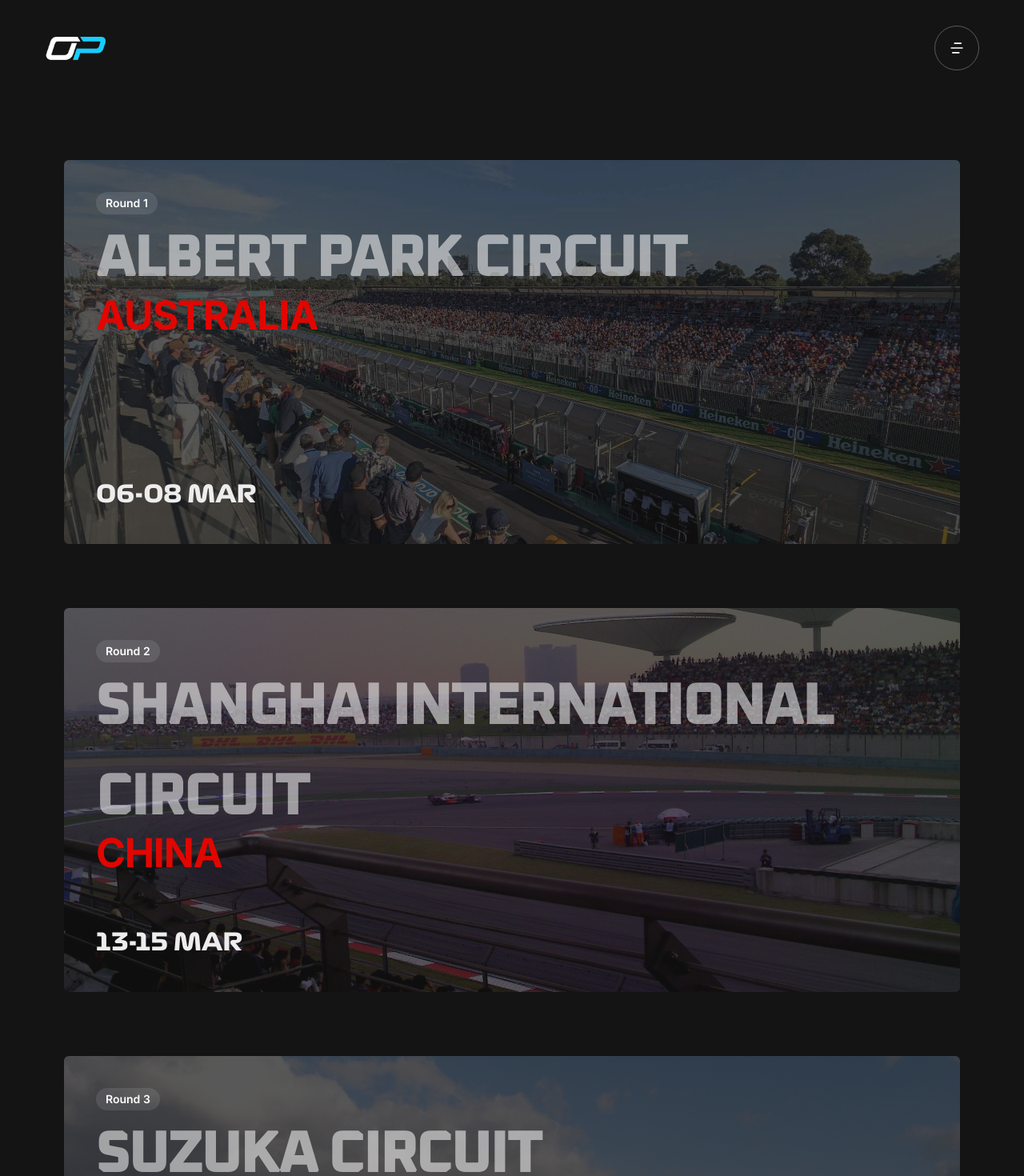
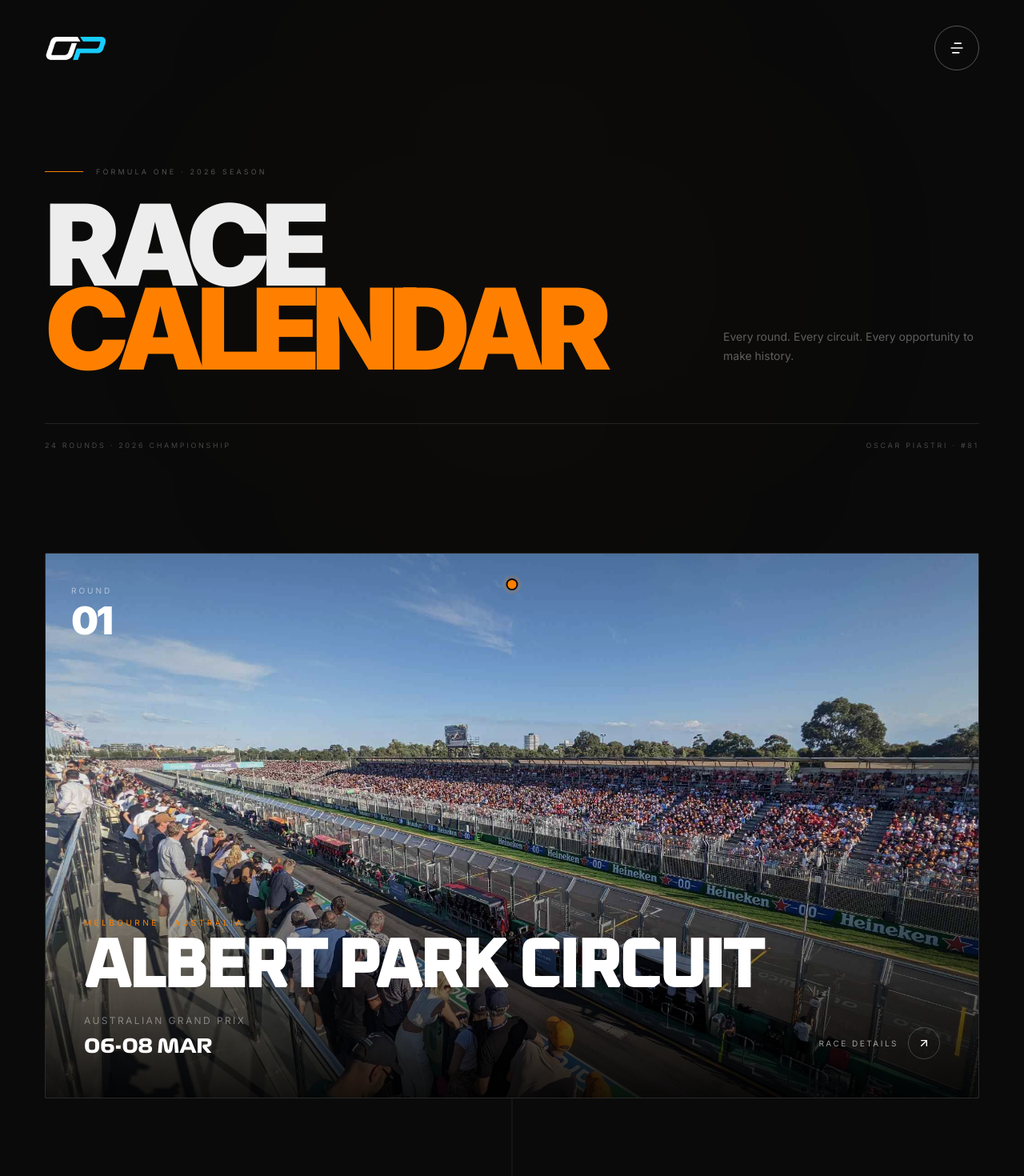
Before and after one commit to iliyaNP-front/Oscar-piastri-concept-website, a Next.js app: page /calendar in a window 1280 px wide. Shown: the top 1470 px of the page at 80% size. Built offline with nearby package versions, Linux system fonts and the light colour scheme; a web font is replaced by a local one.

Commit message:
[feat] rewrok calender page

```diff
--- a/app/calendar/page.tsx
+++ b/app/calendar/page.tsx
@@ -1,11 +1,6 @@
-import CalenderCard from "@/component/CalendarCard";
-
-export default async function Calender() {
-  const res = await fetch("http://localhost:3000/data/f1-2026-calendar.json", {
-    cache: "no-store",
-  });
-
-  const races = await res.json();
+import fs from "fs/promises";
+import path from "path";
+import CalendarCard from "@/component/CalendarCard";
 
 interface RaceType {
   id: number;
@@ -20,13 +15,81 @@ export default async function Calender() {
   slug: string;
 }
 
+export default async function Calendar() {
+  const filePath = path.join(
+    process.cwd(),
+    "public",
+    "data",
+    "f1-2026-calendar.json",
+  );
+
+  const file = await fs.readFile(filePath, "utf-8");
+
+  const races: RaceType[] = JSON.parse(file);
+
   return (
-    <div className="w-full min-h-screen bg-[#141414] text-white px-8 lg:px-20 flex flex-col justify-center py-50">
-      <div className="w-full flex flex-col gap-20 ">
-        {races.map((race: RaceType) => (
-          <CalenderCard key={race.id} races={race} />
+    <main className="min-h-screen w-full overflow-hidden bg-[#0a0a0a] text-[#EDEDED]">
+      {/* ==================== HEADER ==================== */}
+
+      <section className="relative px-5 pb-24 pt-40 sm:px-8 lg:px-14 lg:pb-32 lg:pt-52">
+        {/* Ambient glow */}
+        <div className="pointer-events-none absolute left-1/2 top-1/2 h-[600px] w-[600px] -translate-x-1/2 -translate-y-1/2 rounded-full bg-[#FF8000]/[0.025] blur-[150px]" />
+
+        <div className="relative z-10 mx-auto max-w-[1600px]">
+          {/* Label */}
+          <div className="mb-8 flex items-center gap-4">
+            <span className="h-px w-12 bg-[#FF8000]" />
+
+            <span className="text-[9px] uppercase tracking-[0.35em] text-white/30">
+              Formula One · 2026 Season
+            </span>
+          </div>
+
+          {/* Heading */}
+          <div className="flex flex-col justify-between gap-10 lg:flex-row lg:items-end">
+            <h1 className="font-black text-[clamp(70px,11vw,170px)] uppercase leading-[0.75] tracking-[-0.08em]">
+              Race
+              <br />
+              <span className="text-[#FF8000]">Calendar</span>
+            </h1>
+
+            <div className="max-w-[320px] lg:pb-2">
+              <p className="text-sm leading-6 text-white/35">
+                Every round. Every circuit. Every opportunity to make history.
+              </p>
+            </div>
+          </div>
+
+          {/* Meta */}
+          <div className="mt-16 flex items-center justify-between border-t border-white/10 pt-5">
+            <span className="text-[9px] uppercase tracking-[0.3em] text-white/25">
+              24 Rounds · 2026 Championship
+            </span>
+
+            <span className="text-[9px] uppercase tracking-[0.3em] text-white/25">
+              Oscar Piastri · #81
+            </span>
+          </div>
+        </div>
+      </section>
+
+      {/* ==================== CALENDAR ==================== */}
+
+      <section className="px-5 pb-32 sm:px-8 lg:px-14 lg:pb-48">
+        <div className="mx-auto max-w-[1600px]">
+          <div className="relative">
+            {/* Timeline */}
+            <div className="absolute bottom-0 left-[19px] top-0 w-px bg-white/10 lg:left-1/2 lg:-translate-x-1/2" />
+
+            {/* Races */}
+            <div className="flex flex-col gap-20 lg:gap-32">
+              {races.map((race) => (
+                <CalendarCard key={race.id} race={race} />
               ))}
             </div>
           </div>
+        </div>
+      </section>
+    </main>
   );
 }
--- a/component/CalendarCard.tsx
+++ b/component/CalendarCard.tsx
@@ -1,4 +1,14 @@
 "use client";
+
+import Image from "next/image";
+import Link from "next/link";
+import { useRef } from "react";
+import gsap from "gsap";
+import { useGSAP } from "@gsap/react";
+import { ScrollTrigger } from "gsap/ScrollTrigger";
+import { FiArrowUpRight } from "react-icons/fi";
+
+gsap.registerPlugin(ScrollTrigger);
 
 interface RaceType {
   id: number;
@@ -12,55 +22,160 @@ interface RaceType {
   image: string;
   slug: string;
 }
-interface CalenderCardProps {
-  races: RaceType;
+
+interface CalendarCardProps {
+  race: RaceType;
 }
 
-import { useEffect, useRef, useState } from "react";
+export default function CalendarCard({ race }: CalendarCardProps) {
+  const container = useRef<HTMLDivElement | null>(null);
 
-export default function CalenderCard({ races }: CalenderCardProps) {
-  const Ref = useRef<HTMLDivElement | null>(null);
-  const [active, setAtive] = useState(false);
+  useGSAP(
+    () => {
+      if (!container.current) return;
 
-  useEffect(() => {
-    if (!Ref.current) return;
-    const observer = new IntersectionObserver(
-      ([entry]) => {
-        setAtive(entry.isIntersecting);
-      },
-      { threshold: 0.9 },
-    );
-    observer.observe(Ref.current);
-    return () => observer.disconnect();
-  }, []);
+      const image = container.current.querySelector(".calendar-image");
+
+      const content = container.current.querySelector(".calendar-content");
+
+      if (!image || !content) return;
+
+      const contentItems = Array.from(content.children);
+
+      gsap.fromTo(
+        image,
+        {
+          scale: 1.15,
+        },
+        {
+          scale: 1,
+          duration: 1.4,
+          ease: "power3.out",
+          scrollTrigger: {
+            trigger: container.current,
+            start: "top 85%",
+            once: true,
+          },
+        },
+      );
+
+      gsap.fromTo(
+        contentItems,
+        {
+          y: 40,
+          opacity: 0,
+        },
+        {
+          y: 0,
+          opacity: 1,
+          duration: 0.9,
+          stagger: 0.08,
+          ease: "power3.out",
+          scrollTrigger: {
+            trigger: container.current,
+            start: "top 80%",
+            once: true,
+          },
+        },
+      );
+    },
+    {
+      scope: container,
+    },
+  );
 
   return (
-    <div
-      className="w-full bg-center bg-cover bg-no-repeat rounded-md"
-      style={{ backgroundImage: `url(${races.image})` }}
-    >
-      <div
-        ref={Ref}
-        className={`w-full flex flex-col justify-between CalenderCard relative min-h-120 transition-all duration-300 ${active ? "bg-[#141414b4]" : "bg-[#141414ee]"}  p-10`}
-      >
-        <div>
-          <p className="inline-block px-3 py-1 text-sm  font-semibold bg-white/10 rounded-full">
-            Round <span>{races.round}</span>
-          </p>
-          <h1
-            className="text-[#ffffff89] text-[75px] font-extrabold RaceName tracking-tighter"
-            style={{ fontFamily: "var(--font-oxanium)" }}
-          >
-            {races.circuitName.toUpperCase()}
-          </h1>
-          <p className="text-[50px] RaceCountry text-[#E10600] font-bold tracking-tight -mt-6">
-            {races.country.toUpperCase()}
-          </p>
+    <article ref={container} className="relative pl-12 lg:pl-0">
+      {/* ==================== TIMELINE DOT ==================== */}
+
+      <div className="absolute left-[12px] top-8 z-20 h-[15px] w-[15px] rounded-full border-2 border-[#0a0a0a] bg-[#FF8000] shadow-[0_0_0_4px_rgba(255,128,0,0.15)] lg:left-1/2 lg:-translate-x-1/2" />
+
+      {/* ==================== CARD ==================== */}
+
+      <div className="group relative overflow-hidden rounded-[2px] border border-white/10 bg-[#111111]">
+        {/* ==================== IMAGE ==================== */}
+
+        <div className="relative h-[500px] overflow-hidden sm:h-[600px] lg:h-[680px]">
+          <Image
+            src={race.image}
+            alt={`${race.raceName} - ${race.circuitName}`}
+            fill
+            sizes="(max-width: 768px) 100vw, 1600px"
+            className="calendar-image object-cover transition-transform duration-1000 ease-out group-hover:scale-[1.03]"
+            priority={race.round <= 2}
+          />
+
+          {/* Dark overlay */}
+          <div className="absolute inset-0 bg-gradient-to-b from-black/30 via-black/5 to-black/90" />
+
+          {/* Orange hover overlay */}
+          <div className="absolute inset-0 bg-[#FF8000]/0 transition-colors duration-700 group-hover:bg-[#FF8000]/[0.04]" />
+
+          {/* ==================== ROUND ==================== */}
+
+          <div className="absolute left-6 top-6 sm:left-8 sm:top-8">
+            <span className="text-[10px] uppercase tracking-[0.3em] text-white/50">
+              Round
+            </span>
+
+            <p className="mt-1 font-black text-4xl leading-none tracking-[-0.06em] text-white sm:text-5xl">
+              {String(race.round).padStart(2, "0")}
+            </p>
+          </div>
+
+          {/* ==================== MAIN CONTENT ==================== */}
+
+          <div className="absolute bottom-8 left-6 right-6 sm:bottom-10 sm:left-8 sm:right-8 lg:bottom-12 lg:left-12 lg:right-12">
+            <div className="calendar-content">
+              {/* Location */}
+
+              <p className="mb-3 text-[10px] uppercase tracking-[0.35em] text-[#FF8000]">
+                {race.city} · {race.country}
+              </p>
+
+              {/* Circuit */}
+
+              <h2
+                className="font-black text-[clamp(42px,7vw,105px)] uppercase leading-[0.8] tracking-[-0.07em] text-white"
+                style={{
+                  fontFamily: "var(--font-oxanium)",
+                }}
+              >
+                {race.circuitName}
+              </h2>
+
+              {/* Bottom information */}
+
+              <div className="mt-6 flex flex-col gap-5 sm:flex-row sm:items-end sm:justify-between">
+                <div>
+                  <p className="text-xs uppercase tracking-[0.2em] text-white/40">
+                    {race.raceName}
+                  </p>
+
+                  <p className="mt-2 font-formula text-xl font-bold text-white sm:text-2xl">
+                    {race.dateFormatted}
+                  </p>
+                </div>
+
+                {/* Details link */}
+
+                <Link
+                  href={`/calendar/${race.slug}`}
+                  className="group/link flex w-fit items-center gap-3"
+                >
+                  <span className="text-[10px] uppercase tracking-[0.25em] text-white/60 transition-colors duration-300 group-hover/link:text-[#FF8000]">
+                    Race details
+                  </span>
+
+                  <span className="flex h-10 w-10 items-center justify-center rounded-full border border-white/20 text-white transition-all duration-300 group-hover/link:border-[#FF8000] group-hover/link:bg-[#FF8000] group-hover/link:text-black">
+                    <FiArrowUpRight />
+                  </span>
+                </Link>
+              </div>
+            </div>
+          </div>
         </div>
-        <p className="text-[#EDEDED] RaceDate font-formula font-black text-[30px]">
-          {races.dateFormatted}
-        </p>
       </div>
-    </div>
+    </article>
   );
 }
--- a/public/data/f1-2026-calendar.json
+++ b/public/data/f1-2026-calendar.json
@@ -8,7 +8,7 @@
     "city": "Melbourne",
     "date": "2026-03-08T00:00:00Z",
     "dateFormatted": "06-08 MAR",
-    "image": "./TrackImage/AlbertPark.jpg",
+    "image": "/TrackImage/AlbertPark.jpg",
     "slug": "australian-grand-prix"
   },
   {
@@ -20,7 +20,7 @@
     "city": "Shanghai",
     "date": "2026-03-15T00:00:00Z",
     "dateFormatted": "13-15 MAR",
-    "image": "./TrackImage/China.jpg",
+    "image": "/TrackImage/China.jpg",
     "slug": "chinese-grand-prix"
   },
   {
@@ -32,7 +32,7 @@
     "city": "Suzuka",
     "date": "2026-03-29T00:00:00Z",
     "dateFormatted": "27-29 MAR",
-    "image": "./TrackImage/SuzukaCircuit.jpg",
+    "image": "/TrackImage/SuzukaCircuit.jpg",
     "slug": "japanese-grand-prix"
   },
   {
@@ -44,7 +44,7 @@
     "city": "Sakhir",
     "date": "2026-04-12T00:00:00Z",
     "dateFormatted": "10-12 APR",
-    "image": "./TrackImage/BahrainCircuit.webp",
+    "image": "/TrackImage/BahrainCircuit.webp",
     "slug": "bahrain-grand-prix"
   },
   {
@@ -56,7 +56,7 @@
     "city": "Jeddah",
     "date": "2026-04-19T00:00:00Z",
     "dateFormatted": "17-19 APR",
-    "image": "./TrackImage/JeddahCircuit.jpg",
+    "image": "/TrackImage/JeddahCircuit.jpg",
     "slug": "saudi-arabian-grand-prix"
   },
   {
@@ -68,7 +68,7 @@
     "city": "Miami",
     "date": "2026-05-03T00:00:00Z",
     "dateFormatted": "01-03 MAY",
-    "image": "./TrackImage/MiamiCircuit.jpg",
+    "image": "/TrackImage/MiamiCircuit.jpg",
     "slug": "miami-grand-prix"
   },
   {
@@ -80,7 +80,7 @@
     "city": "Montreal",
     "date": "2026-05-24T00:00:00Z",
     "dateFormatted": "22-24 MAY",
-    "image": "./TrackImage/CanadaCircuit.jpg",
+    "image": "/TrackImage/CanadaCircuit.jpg",
     "slug": "canadian-grand-prix"
   },
   {
@@ -92,7 +92,7 @@
     "city": "Monte Carlo",
     "date": "2026-06-07T00:00:00Z",
     "dateFormatted": "05-07 JUN",
-    "image": "./TrackImage/MonacoCircuit.webp",
+    "image": "/TrackImage/MonacoCircuit.webp",
     "slug": "monaco-grand-prix"
   },
   {
@@ -104,7 +104,7 @@
     "city": "Barcelona",
     "date": "2026-06-14T00:00:00Z",
     "dateFormatted": "12-14 JUN",
-    "image": "./TrackImage/BarcaCircuit.webp",
+    "image": "/TrackImage/BarcaCircuit.webp",
     "slug": "spanish-grand-prix"
   },
   {
@@ -116,7 +116,7 @@
     "city": "Spielberg",
     "date": "2026-06-28T00:00:00Z",
     "dateFormatted": "26-28 JUN",
-    "image": "./TrackImage/RedBullRing.webp",
+    "image": "/TrackImage/RedBullRing.webp",
     "slug": "austrian-grand-prix"
   },
   {
@@ -128,7 +128,7 @@
     "city": "Silverstone",
     "date": "2026-07-05T00:00:00Z",
     "dateFormatted": "03-05 JUL",
-    "image": "./TrackImage/SilverStoneCircuit.png",
+    "image": "/TrackImage/SilverStoneCircuit.png",
     "slug": "british-grand-prix"
   },
   {
@@ -140,7 +140,7 @@
     "city": "Stavelot",
     "date": "2026-07-19T00:00:00Z",
     "dateFormatted": "17-19 JUL",
-    "image": "./TrackImage/BelgianCircuit.webp",
+    "image": "/TrackImage/BelgianCircuit.webp",
     "slug": "belgian-grand-prix"
   },
   {
@@ -152,7 +152,7 @@
     "city": "Budapest",
     "date": "2026-07-26T00:00:00Z",
     "dateFormatted": "24-26 JUL",
-    "image": "./TrackImage/HungarianCircuit.png",
+    "image": "/TrackImage/HungarianCircuit.png",
     "slug": "hungarian-grand-prix"
   },
   {
@@ -164,7 +164,7 @@
     "city": "Zandvoort",
     "date": "2026-08-23T00:00:00Z",
     "dateFormatted": "21-23 AUG",
-    "image": "./TrackImage/CircuitZandvoort.jpg",
+    "image": "/TrackImage/CircuitZandvoort.jpg",
     "slug": "dutch-grand-prix"
   },
   {
@@ -176,7 +176,7 @@
     "city": "Monza",
     "date": "2026-09-06T00:00:00Z",
     "dateFormatted": "04-06 SEP",
-    "image": "./TrackImage/MonzaCircuit.webp",
+    "image": "/TrackImage/MonzaCircuit.webp",
     "slug": "italian-grand-prix"
   },
   {
@@ -188,7 +188,7 @@
     "city": "Madrid",
     "date": "2026-09-13T00:00:00Z",
     "dateFormatted": "11-13 SEP",
-    "image": "./TrackImage/MadridCircuit.png",
+    "image": "/TrackImage/MadridCircuit.png",
     "slug": "madrid-grand-prix"
   },
   {
@@ -200,7 +200,7 @@
     "city": "Baku",
     "date": "2026-09-26T00:00:00Z",
     "dateFormatted": "24-26 SEP",
-    "image": "./TrackImage/BakuCircuit.webp",
+    "image": "/TrackImage/BakuCircuit.webp",
     "slug": "azerbaijan-grand-prix"
   },
   {
@@ -212,7 +212,7 @@
     "city": "Singapore",
     "date": "2026-10-11T00:00:00Z",
     "dateFormatted": "09-11 OCT",
-    "image": "./TrackImage/MarinaBayCircuit.jpg",
+    "image": "/TrackImage/MarinaBayCircuit.jpg",
     "slug": "singapore-grand-prix"
   },
   {
@@ -224,7 +224,7 @@
     "city": "Austin",
     "date": "2026-10-25T00:00:00Z",
     "dateFormatted": "23-25 OCT",
-    "image": "./TrackImage/CircuitOfTheAmerica.jpg",
+    "image": "/TrackImage/CircuitOfTheAmerica.jpg",
     "slug": "united-states-grand-prix"
   },
   {
@@ -236,7 +236,7 @@
     "city": "Mexico City",
     "date": "2026-11-01T00:00:00Z",
     "dateFormatted": "30 OCT-01 NOV",
-    "image": "./TrackImage/MexicoCircuit.jpg",
+    "image": "/TrackImage/MexicoCircuit.jpg",
     "slug": "mexico-city-grand-prix"
   },
   {
@@ -248,7 +248,7 @@
     "city": "São Paulo",
     "date": "2026-11-08T00:00:00Z",
     "dateFormatted": "06-08 NOV",
-    "image": "./TrackImage/SaoPauloCircuit.webp",
+    "image": "/TrackImage/SaoPauloCircuit.webp",
     "slug": "sao-paulo-grand-prix"
   },
   {
@@ -260,7 +260,7 @@
     "city": "Las Vegas",
     "date": "2026-11-21T00:00:00Z",
     "dateFormatted": "19-21 NOV",
-    "image": "./TrackImage/LasVegasCircuit.jpg",
+    "image": "/TrackImage/LasVegasCircuit.jpg",
     "slug": "las-vegas-grand-prix"
   },
   {
@@ -272,7 +272,7 @@
     "city": "Lusail",
     "date": "2026-11-29T00:00:00Z",
     "dateFormatted": "27-29 NOV",
-    "image": "./TrackImage/QatarCircuit.jpg",
+    "image": "/TrackImage/QatarCircuit.jpg",
     "slug": "qatar-grand-prix"
   },
   {
@@ -284,7 +284,7 @@
     "city": "Abu Dhabi",
     "date": "2026-12-06T00:00:00Z",
     "dateFormatted": "04-06 DEC",
-    "image": "./TrackImage/AbuDhabiCircuit.webp",
+    "image": "/TrackImage/AbuDhabiCircuit.webp",
     "slug": "abu-dhabi-grand-prix"
   }
 ]
```
Lines whose indentation alone changed are shown as unchanged.
